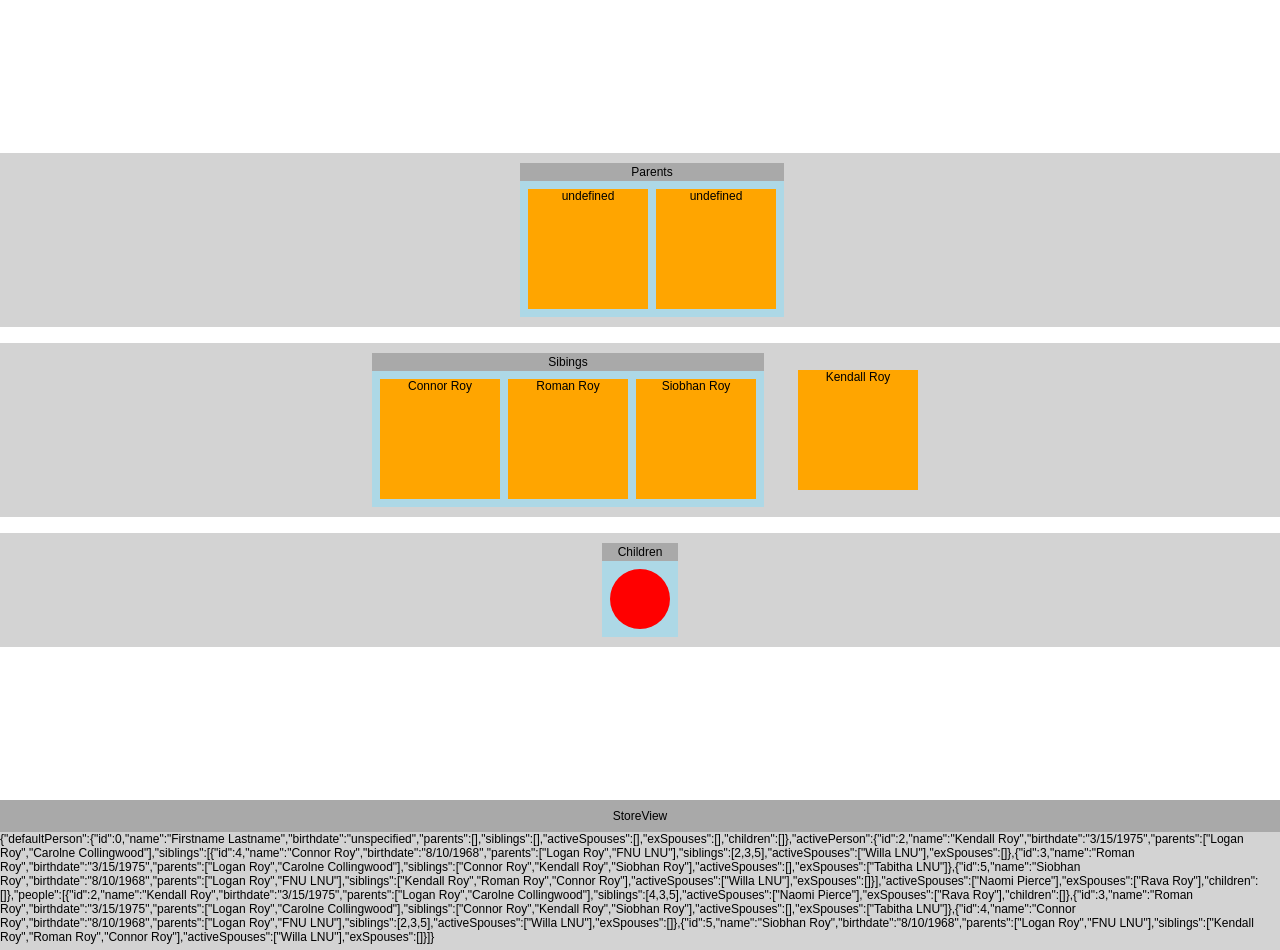
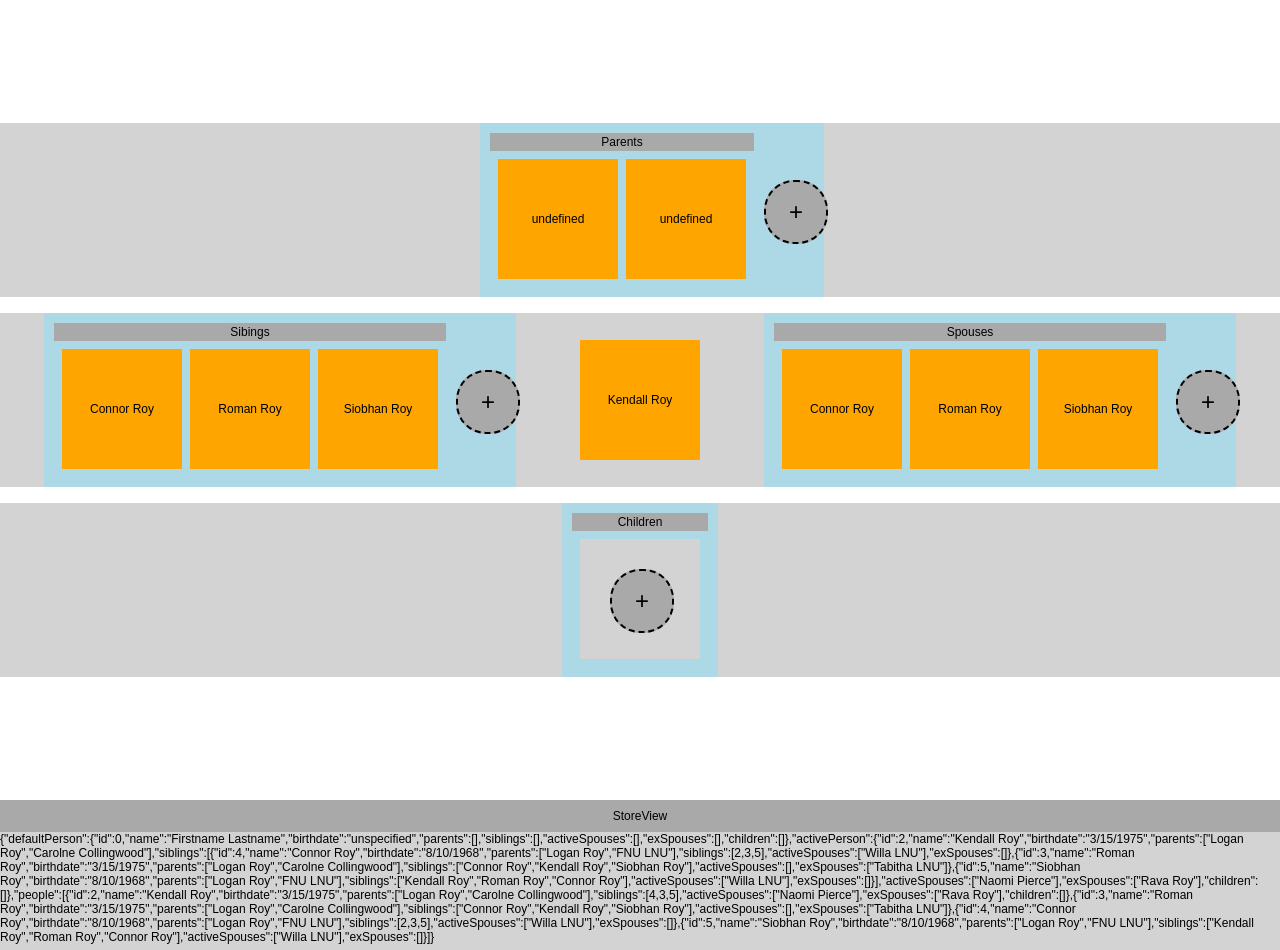
Before and after one commit to deanstein/family-tree, a Svelte app: page / in a window 1280 px wide. Built offline with nearby package versions, Linux system fonts and the light colour scheme.

Commit message:
Implementing basic person group zero-state and add person button

```diff
--- a/src/App.svelte
+++ b/src/App.svelte
@@ -18,11 +18,11 @@
 </script>
 
 <main>
-	<div id='app-container' class='app-container'>
+	<div id="app-container" class="app-container">
 		<div id="tree-canvas" class="tree-canvas">
 			<div id="upper-generation-section" class="upper-generation-section">
 				<GenerationRow>
-					<div></div>
+					<div />
 					<PersonNodeGroup
 						personNodeGroupData={{
 							groupName: 'Parents',
@@ -40,7 +40,15 @@
 							groupMembers: $familyTreeData.activePerson.siblings
 						}}
 					/>
-					<PersonNode personData={$familyTreeData.activePerson} />
+					<div id="active-person-container" class="active-person-container">
+						<PersonNode personData={$familyTreeData.activePerson} />
+					</div>
+					<PersonNodeGroup
+						personNodeGroupData={{
+							groupName: 'Spouses',
+							groupMembers: $familyTreeData.activePerson.siblings
+						}}
+					/>
 				</GenerationRow>
 			</div>
 
@@ -96,4 +104,9 @@
 		display: grid;
 		width: 100vw;
 	}
+
+	.active-person-container {
+		margin-left: 5vh;
+		margin-right: 5vh;
+	}
 </style>
--- a/src/ui/PersonAdd.svelte
+++ /dev/null
@@ -1,35 +0,0 @@
-<script>
-    import { css } from '@emotion/css';
-    import stylingConstants from './../stores/stylingConstants'
-
-    console.log(stylingConstants.sizes.personAddNodeRadiusSize)
-
-    let personAddContainerDynamicStyle = css`
-        width: ${stylingConstants.sizes.personAddNodeSize};
-        height: ${stylingConstants.sizes.personAddNodeSize};
-    `
-
-    const personAddButtonDynamicStyle = css`
-        -moz-border-radius: ${stylingConstants.sizes.personAddNodeRadiusSize};
-        -webkit-border-radius: ${stylingConstants.sizes.personAddNodeRadiusSize};
-        border-radius: ${stylingConstants.sizes.personAddNodeRadiusSize};
-    `
-</script>
-
-<div id='person-add-container' class='{personAddContainerDynamicStyle} person-add-container'>
-    <div id='person-add-button' class='{personAddButtonDynamicStyle} person-add-button'>
-
-    </div>
-</div>
-
-<style>
-    .person-add-container {
-
-    }
-
-    .person-add-button {
-        width: 100%;
-        height: 100%;
-        background: red;
-    }
-</style>
--- a/src/ui/PersonNode.svelte
+++ b/src/ui/PersonNode.svelte
@@ -8,7 +8,6 @@
 	};
 </script>
 
-<main>
 <div
 	id="person-node"
 	class="person-node"
@@ -16,15 +15,18 @@
 	on:keydown={switchActivePerson}
 	transition:slide
 >
+	<div>
 		{personData.name}
 	</div>
-</main>
+</div>
 
 <style>
 	.person-node {
+		display: flex;
+		align-items: center;
+		justify-content: center;
 		height: 15vh;
 		width: 15vh;
-		text-align: center;
 		background-color: orange;
 	}
 </style>
--- /dev/null
+++ b/src/ui/PersonNodeAddButton.svelte
@@ -0,0 +1,39 @@
+<script>
+	import { css } from '@emotion/css';
+	import stylingConstants from '../stores/stylingConstants';
+
+	let personNodeAddButtonContainerDynamicStyle = css`
+		width: ${stylingConstants.sizes.personAddNodeSize};
+		height: ${stylingConstants.sizes.personAddNodeSize};
+	`;
+	const personNodeAddButtonDynamicStyle = css`
+		-moz-border-radius: ${stylingConstants.sizes.personAddNodeRadiusSize};
+		-webkit-border-radius: ${stylingConstants.sizes.personAddNodeRadiusSize};
+		border-radius: ${stylingConstants.sizes.personAddNodeRadiusSize};
+	`;
+</script>
+
+<div
+	id="person-add-button-container"
+	class="{personNodeAddButtonContainerDynamicStyle} person-add-container"
+>
+	<div id="person-add-button" class="{personNodeAddButtonDynamicStyle} person-add-button">
+		<div id="person-add-button-label" class="person-add-button-label">+</div>
+	</div>
+</div>
+
+<style>
+	.person-add-button {
+		display: flex;
+		align-items: center;
+		justify-content: center;
+		width: 100%;
+		height: 100%;
+		background: darkgray;
+		border: 2px dashed black;
+	}
+
+	.person-add-button-label {
+		font-size: 2em;
+	}
+</style>
--- a/src/ui/PersonNodeGroup.svelte
+++ b/src/ui/PersonNodeGroup.svelte
@@ -1,33 +1,45 @@
 <script>
+	import PersonNodeAddButton from './PersonNodeAddButton.svelte';
+	import PersonNodePlaceholder from './PersonNodePlaceholder.svelte';
 	import PersonNode from './PersonNode.svelte';
-	import PersonAdd from './PersonAdd.svelte';
 	export let personNodeGroupData = {
 		groupName: 'A Group of People',
 		groupMembers: ['John', 'Jane', 'Jim']
 	};
 </script>
 
-
+<div class="person-node-group-plus-button">
 	<div id="person-node-group-outer-container" class="person-node-group-outer-container">
 		<div id="person-node-group-title" class="person-node-group-title">
 			{personNodeGroupData.groupName}
 		</div>
 		<div id="person-node-group-interior-container" class="person-node-group-inner-container">
 			{#if personNodeGroupData.groupMembers.length == 0}
-			<PersonAdd />
+				<PersonNodePlaceholder />
 			{/if}
 			{#each personNodeGroupData.groupMembers as { person }, i}
 				<PersonNode personData={personNodeGroupData.groupMembers[i]} />
 			{/each}
 		</div>
 	</div>
+	{#if personNodeGroupData.groupMembers.length > 0}
+		<PersonNodeAddButton />
+	{/if}
+</div>
 
 <style>
+	.person-node-group-plus-button {
+		display: flex;
+		flex-direction: row;
+		align-items: center;
+		justify-content: center;
+		background-color: lightblue;
+	}
+
 	.person-node-group-outer-container {
 		display: flex;
 		flex-direction: column;
 		margin: 10px;
-		background-color: lightblue;
 	}
 
 	.person-node-group-inner-container {
@@ -35,11 +47,9 @@
 		flex-direction: row;
 		gap: 1vh;
 		padding: 1vh;
-		background-color: lightblue;
 	}
 
 	.person-node-group-title {
-		vertical-align: middle;
 		align-items: center;
 		justify-content: center;
 		display: inline-flex;
--- /dev/null
+++ b/src/ui/PersonNodePlaceholder.svelte
@@ -0,0 +1,26 @@
+<script>
+	import { css } from '@emotion/css';
+	import stylingConstants from '../stores/stylingConstants';
+	import PersonNodeAddButton from './PersonNodeAddButton.svelte';
+
+	let personNodePlaceholderDynamicStyle = css`
+		width: ${stylingConstants.sizes.personNodeSize};
+		height: ${stylingConstants.sizes.personNodeSize};
+		background-color: lightgray;
+	`;
+</script>
+
+<div
+	id="person-node-placeholder-container"
+	class="{personNodePlaceholderDynamicStyle} person-node-placeholder-container"
+>
+	<PersonNodeAddButton />
+</div>
+
+<style>
+	.person-node-placeholder-container {
+		display: flex;
+		align-items: center;
+		justify-content: center;
+	}
+</style>
```
Also changed, not shown: src/stores/stylingConstants.js (+4 -4 lines), src/ui/PersonPlaceholder.svelte (deleted, +0 -11 lines). Lines whose indentation alone changed are shown as unchanged.
